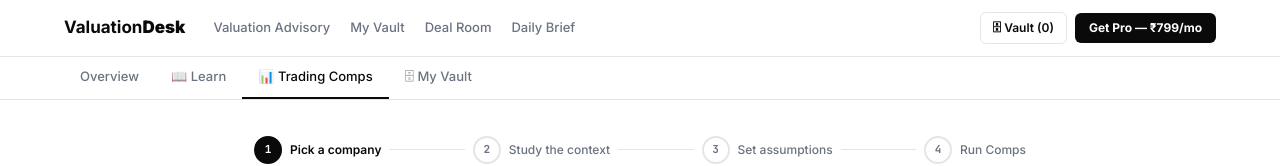
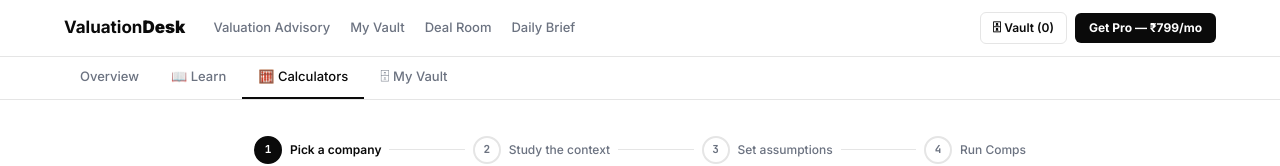
Before and after one commit to kumarviveksrv-cloud/valuation-toolkit, a plain HTML site: page domains/valuation-advisory/calculators/comps.html in a window 1280 px wide. Shown: the top 166 px of the page. Drawn offline with Linux system fonts and the light colour scheme.

Commit message:
Update comps.html

```diff
--- a/domains/valuation-advisory/calculators/comps.html
+++ b/domains/valuation-advisory/calculators/comps.html
@@ -236,7 +236,7 @@ a{text-decoration:none;color:inherit}
   <div class="domain-nav-inner">
     <a href="https://kumarviveksrv-cloud.github.io/valuation-toolkit/domains/valuation-advisory/">Overview</a>
     <a href="https://kumarviveksrv-cloud.github.io/valuation-toolkit/domains/valuation-advisory/learn/">📖 Learn</a>
-    <a href="https://kumarviveksrv-cloud.github.io/valuation-toolkit/domains/valuation-advisory/calculators/" class="active">📊 Trading Comps</a>
+    <a href="https://kumarviveksrv-cloud.github.io/valuation-toolkit/domains/valuation-advisory/calculators/" class="active">🧮 Calculators</a>
     <a href="https://kumarviveksrv-cloud.github.io/valuation-toolkit/vault/">🗄 My Vault</a>
   </div>
 </div>
```
